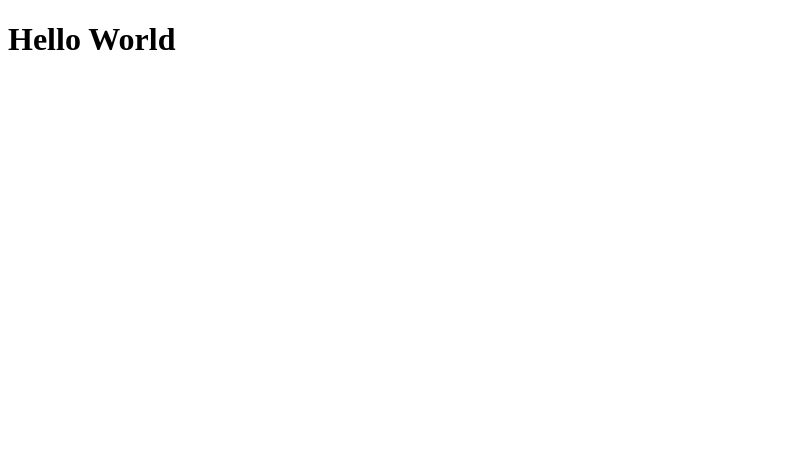
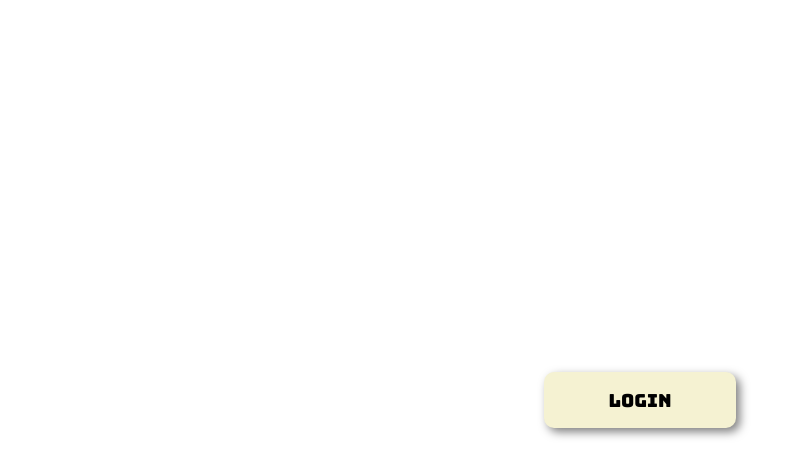
Before and after one commit to juniopereirab/OrcList, a React (Create React App) app in the folder frontend/: page / in a window 1280 px wide. Shown: the top 476 px of the page, without its empty margins (0-801 px from the left). Built offline with nearby package versions, Linux system fonts and the light colour scheme.

Commit message:
creating login button component

```diff
--- a/frontend/package.json
+++ b/frontend/package.json
@@ -10,9 +10,11 @@
     "@types/node": "^12.0.0",
     "@types/react": "^17.0.0",
     "@types/react-dom": "^17.0.0",
+    "axios": "^0.21.1",
     "react": "^17.0.2",
     "react-dom": "^17.0.2",
     "react-scripts": "4.0.3",
+    "styled-components": "^5.2.1",
     "typescript": "^4.1.2"
   },
   "scripts": {
@@ -38,5 +40,8 @@
       "last 1 firefox version",
       "last 1 safari version"
     ]
+  },
+  "devDependencies": {
+    "@types/styled-components": "^5.1.9"
   }
 }
--- a/frontend/public/index.html
+++ b/frontend/public/index.html
@@ -5,6 +5,8 @@
     <link rel="icon" href="%PUBLIC_URL%/favicon.ico" />
     <meta name="viewport" content="width=device-width, initial-scale=1" />
     <meta name="theme-color" content="#000000" />
+    <link rel="preconnect" href="https://fonts.gstatic.com">
+    <link href="https://fonts.googleapis.com/css2?family=Bungee&display=swap" rel="stylesheet">
     <meta
       name="description"
       content="Web site created using create-react-app"
--- a/frontend/src/App.css
+++ b/frontend/src/App.css
@@ -0,0 +1,7 @@
+.App {
+    width: 100%;
+    height: 100vh;
+    display: flex;
+    justify-content: center;
+    align-items: center;
+}
--- a/frontend/src/App.tsx
+++ b/frontend/src/App.tsx
@@ -1,7 +1,12 @@
 import './App.css';
+import LoginButton from './components/LoginButton';
 
 function App() {
-  return <h1>Hello World</h1>;
+  return (
+    <div className="App">
+      <LoginButton>Login</LoginButton>
+    </div>
+  );
 }
 
 export default App;
--- /dev/null
+++ b/frontend/src/components/LoginButton.tsx
@@ -0,0 +1,30 @@
+import styled from 'styled-components';
+
+interface ButtonProps {
+    readonly primary?: boolean;
+}
+
+const Button = styled.button<ButtonProps>`
+    width: 12rem;
+    height: 3.5rem;
+    background: #F5F2D2;
+    border-radius: 10px;
+    border: 0;
+    color: black;
+    margin: 0 1em;
+    padding: 0.25em 1em;
+    font-size: 18px;
+    font-family: 'Bungee', 'cursive';
+    box-shadow: 4px 4px 10px rgba(0,0,0,.5);
+    transition: all .2s;
+    &:hover {
+        box-shadow: 1px 1px 5px rgba(0,0,0,.2);
+        transition-duration: .2s;
+    }
+    &:active {
+        box-shadow: 1px 1px 5px rgba(0,0,0,.2);
+        transition-duration: .2s;
+    }
+`
+
+export default Button;
--- a/frontend/src/index.css
+++ b/frontend/src/index.css
@@ -0,0 +1,6 @@
+* {
+    margin: 0;
+    padding: 0;
+    outline: 0;
+    box-sizing: border-box;
+}
```
